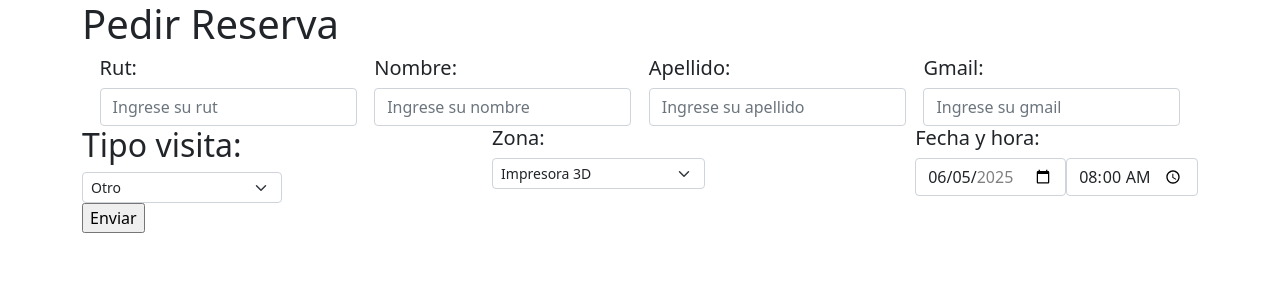
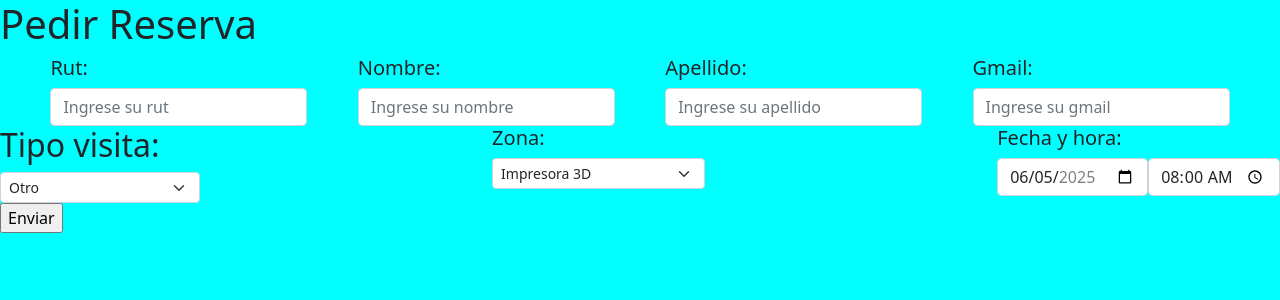
Before and after one commit to LemonHum4n/proyectoMaker, a Flask app: template markerSpace/flask_app/templates/reserva.html in a window 1280 px wide. Shown: the top 300 px of the page. Run offline with Flask 3, Linux system fonts and the light colour scheme; the template is opened without the code that fills it, so the values that code supplies are empty.

Commit message:
Carpeta Css

```diff
--- a/markerSpace/flask_app/controllers/users_controller.py
+++ b/markerSpace/flask_app/controllers/users_controller.py
@@ -53,3 +53,7 @@ def login():
 @app.route('/logro')
 def logro():
     return render_template('inicio_sesion.html')
+
+@app.route('/reserva')
+def reserva():
+    return render_template('reserva.html')
--- /dev/null
+++ b/markerSpace/flask_app/static/css/estilo_reserva.css
@@ -0,0 +1,3 @@
+body {
+    background-color: aqua;
+}
--- a/markerSpace/flask_app/templates/reserva.html
+++ b/markerSpace/flask_app/templates/reserva.html
@@ -5,9 +5,10 @@
     <meta name="viewport" content="width=device-width, initial-scale=1.0">
     <title>Pedir hora</title>
     <link href="https://cdn.jsdelivr.net/npm/bootstrap@5.0.2/dist/css/bootstrap.min.css" rel="stylesheet" integrity="sha384-EVSTQN3/azprG1Anm3QDgpJLIm9Nao0Yz1ztcQTwFspd3yD65VohhpuuCOmLASjC" crossorigin="anonymous">
+    <link rel="stylesheet" href="{{url_for('static',filename='css/estilo_reserva.css')}}">
 </head>
 <body>
-    <div class="container">
+    <div>
 
 
         <form class="" novalidate>
```
Also changed, not shown: markerSpace/flask_app/static/css/estilo_registro.css (added), markerSpace/flask_app/static/estilo_reserva.css (deleted), 1 other file.
